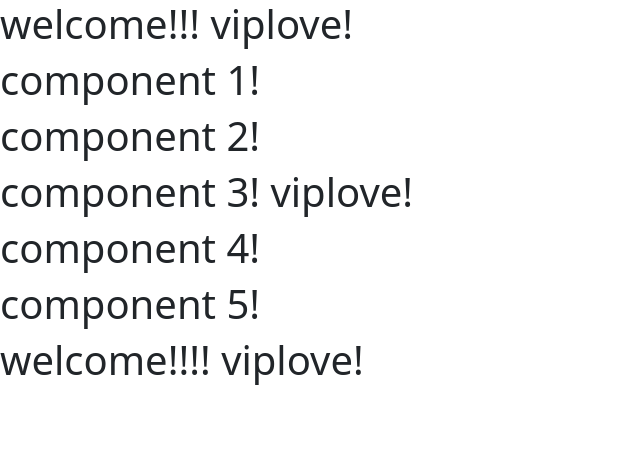
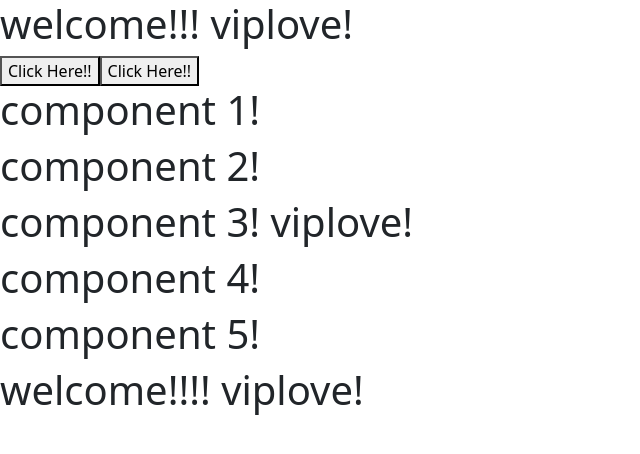
Before and after one commit to Viplovesana/Practice-react-js, a React (Vite) app: page / in a window 1280 px wide. Shown: the top 454 px of the page, without its empty margins (0-640 px from the left). Built offline with nearby package versions, Linux system fonts and the light colour scheme.

Commit message:
new commit

```diff
--- a/src/App.jsx
+++ b/src/App.jsx
@@ -47,6 +47,8 @@ const [user,setUser]=useState("viplove!")
     return(
         <>
         <h1>welcome!!!  {user}</h1>
+        <button onClick={()=>{setUser("Ananya")}}>Click Here!!</button>
+        <button onClick={()=>{setUser("viplove")}}>Click Here!!</button>
         <mycontext.Provider value={{user}}>
         <Comp1 />
         </mycontext.Provider>
```
